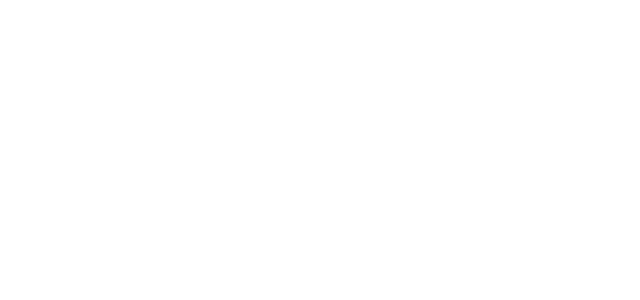
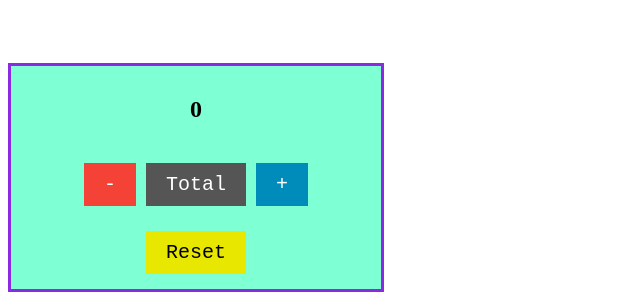
Before and after one commit to lucasluccaroni/ecommerce-react-noviembre, a React (Vite) app: page / in a window 1280 px wide. Shown: the part 1679-1979 px from the top of the page, without its empty margins (0-640 px from the left). Before the commit the page ends 1750 px from the top, so only its background shows below. Built offline with nearby package versions, Linux system fonts and the light colour scheme.

Commit message:
ContadorEj

```diff
--- a/src/App.jsx
+++ b/src/App.jsx
@@ -11,6 +11,7 @@
 import EventListener from './components/EventListener/EventListener'
 import ItemDetailContainer from './components/ItemDetailContainer/ItemDetailcontainer'
 import { BrowserRouter, Routes, Route, Link } from 'react-router-dom'
+import ContadorEj from './components/ContadorEj/ContadorEj'
 
 function App() {
   const [show, setShow] = useState(false)
@@ -68,6 +69,8 @@
       {show ? <ContadorConBoton /> : <h1> Carrito </h1>} */}
 
       <EventListener />
+
+      <ContadorEj></ContadorEj>
     </>
   )
 }
--- /dev/null
+++ b/src/components/ContadorEj/ContadorEj.jsx
@@ -0,0 +1,39 @@
+import { useState } from "react"
+import styling from "./ContadorEj.module.css"
+
+const ContadorEj = () =>{
+    const [count, setCount] = useState(0)
+
+    const increment = () =>{
+        setCount(prev => prev+1 )
+    }
+
+    const decrement = () =>{
+        setCount(prev => prev-1)
+    }
+
+    const reset = () =>{
+        setCount(0)
+    }
+
+    const total = () =>{
+        alert(count)
+    }
+
+
+    return(
+        <>
+        <div className={styling.container}>
+            <h2> {count} </h2>
+            <div className={styling.buttons} >
+                <button className={styling.buttonMinus}  onClick={decrement} >-</button>
+                <button className={styling.buttonTotal}  onClick={total} >Total</button>
+                <button className={styling.buttonPlus}  onClick={increment} >+</button>
+            </div>
+            <button className={styling.buttonReset}  onClick={reset} >Reset</button>
+        </div>
+        </>
+    )
+}
+
+export default ContadorEj
--- /dev/null
+++ b/src/components/ContadorEj/ContadorEj.module.css
@@ -0,0 +1,81 @@
+.container{
+    background-color: aquamarine;
+    border: solid blueviolet;
+    width: 350px;
+    padding: 10px;
+    display: flex;
+    align-items: center;
+    flex-direction: column;
+}
+
+.buttons{
+    font-family: 'Courier New', Courier, monospace;
+    font-size: 20px;
+    padding: 10px 20px;
+    margin: 5px;
+    border: none;
+    cursor: pointer;
+    transition: all 0.3s ease;
+}
+
+.buttonPlus{
+    font-family: 'Courier New', Courier, monospace;
+    font-size: 20px;
+    padding: 10px 20px;
+    margin: 5px;
+    border: none;
+    cursor: pointer;
+    transition: all 0.3s ease;
+    background-color: #008CBA;
+    color: white;
+}
+.buttonPlus:hover {
+    background-color: #4CAF50; /* Verde */
+}
+
+
+.buttonMinus{
+    font-family: 'Courier New', Courier, monospace;
+    font-size: 20px;
+    padding: 10px 20px;
+    margin: 5px;
+    border: none;
+    cursor: pointer;
+    transition: all 0.3s ease;
+    background-color: #f44336; /* Rojo */
+    color: white;
+}
+.buttonMinus:hover {
+    background-color: #e60000; /* Rojo oscuro */
+}
+
+.buttonTotal{
+    font-family: 'Courier New', Courier, monospace;
+    font-size: 20px;
+    padding: 10px 20px;
+    margin: 5px;
+    border: none;
+    cursor: pointer;
+    transition: all 0.3s ease;
+    background-color: #555555; /* Gris */
+    color: white;
+}
+.buttonTotal:hover {
+    background-color: #000000; /* Negro */
+}
+
+
+.buttonReset{
+    font-family: 'Courier New', Courier, monospace;
+    font-size: 20px;
+    padding: 10px 20px;
+    margin: 5px;
+    border: none;
+    cursor: pointer;
+    transition: all 0.3s ease;
+    background-color: #e7e700; /* Amarillo */
+    color: black;
+}
+.buttonReset:hover {
+    background-color: #b3b300; /* Amarillo oscuro */
+}
```
